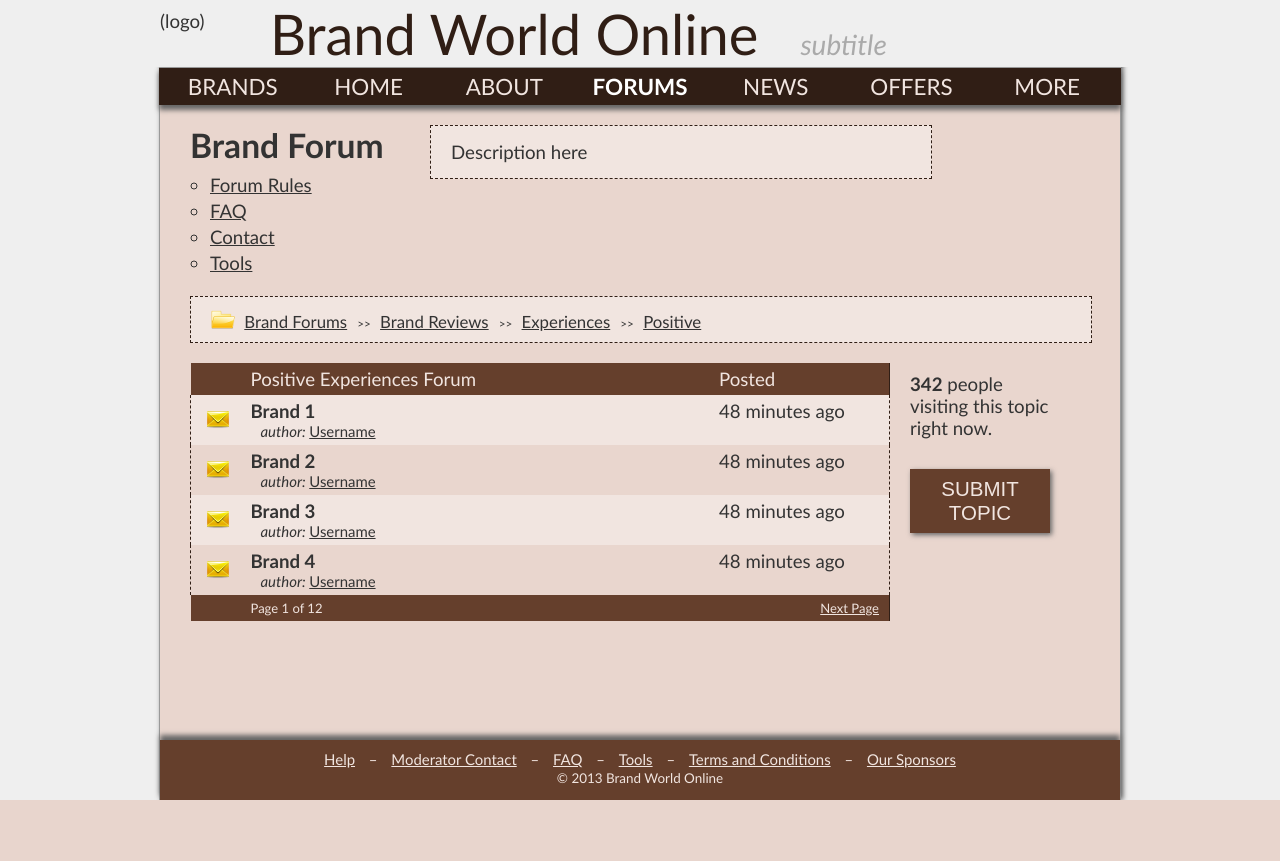
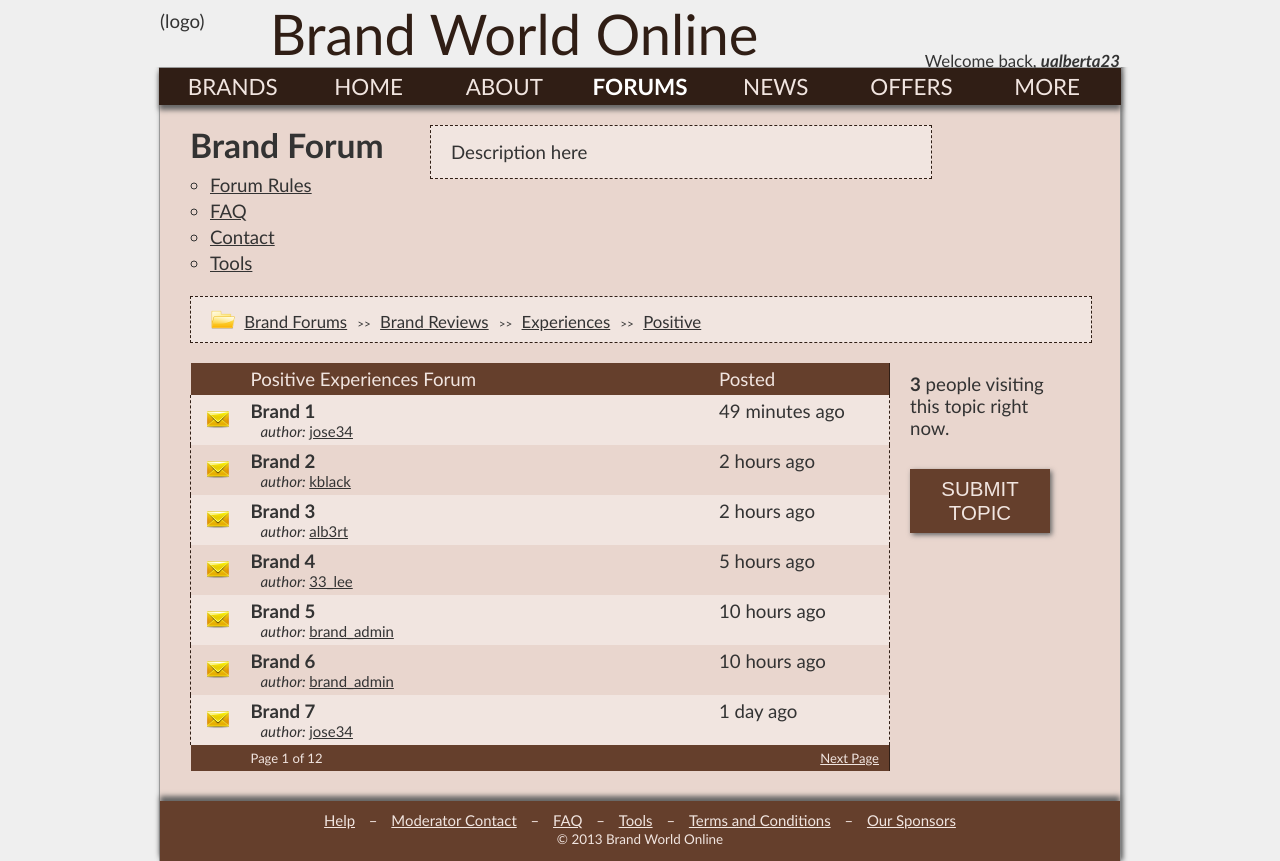
Before and after one commit to krisrm/fake-forum, a PHP site: page /forum.php in a window 1280 px wide. Before the commit the page ends 800 px from the top, so only its background shows below. Run offline with PHP 8.4, Linux system fonts and the light colour scheme; some libraries are stand-ins or nearby versions.

Commit message:
updated several items

```diff
--- a/assets/css/styles.css
+++ b/assets/css/styles.css
@@ -56,6 +56,18 @@ html, body {
 	left: 1.5em;
 	color: #aaa;
 	font-style: italic;
+}
+#header .logged-in {
+	display: inline;
+	float: right;
+	position: relative;
+	right: 10px;
+	top: 50px;
+	font-size: 0.9em;
+}
+#header .logged-in .username{
+	font-style: italic;
+	font-weight: bold;
 }
 
 #menu {
@@ -215,7 +227,7 @@ p {
 	border-collapse: collapse;
 }
 .forum-posts thead{
-	font-weight: strong;
+	font-weight: bold;
 	color: #f1e5e0;
 }
 
--- a/constants.php
+++ b/constants.php
@@ -5,7 +5,47 @@ define('TITLE','Brand World Online - Forums');
 
 //Company name (used in header and footer)
 define('COMPANY_NAME','Brand World Online');
+define('SUBTITLE','');
+
+//currently "logged in" user
+define('USERNAME','ualberta23');
 
 //description used at top of page
 define('DESCRIPTION','description here');
+
+$forum_entries = array(
+	new ForumEntry("Brand 1", "jose34","49 minutes ago"),
+	new ForumEntry("Brand 2", "kblack","2 hours ago"),
+	new ForumEntry("Brand 3", "alb3rt","2 hours ago"),
+	new ForumEntry("Brand 4", "33_lee","5 hours ago"),
+	new ForumEntry("Brand 5", "brand_admin","10 hours ago"),
+	new ForumEntry("Brand 6", "brand_admin","10 hours ago"),
+	new ForumEntry("Brand 7", "jose34","1 day ago"),
+);
+
+$num_people_conditions = array(
+	"Low" => array(3, 5, 4),
+	"High"=> array(342, 346, 347));
+$timer_intervals = array(15, 30, 20);
+
+
+//TODO get from cookie
+$current_case = "Low";
+
+class ForumEntry{
+	public $title;
+	public $author;
+	public $time;
+
+	public function __construct($title, $author, $time){
+		$this->title = $title;
+		$this->author = $author;
+		$this->time = $time;
+	}
+
+}
+
+
+
+
 ?>
--- a/forum.php
+++ b/forum.php
@@ -5,12 +5,16 @@ include 'head.php';
 <body>
 	<div id="container" class="container_12">
 		<div id="header">
+			<div class="logged-in">
+				Welcome back, <span class="username"><?=USERNAME?></span>
+			</div>
 			<div class="logo">
 				(logo)
 			</div>
 			<div class="title">
-				<?=COMPANY_NAME ?><span class="sub"><?="subtitle" ?></span>
+				<?=COMPANY_NAME ?><span class="sub"><?=SUBTITLE?></span>
 			</div>
+
 		</div>
 		<div id="menu">
 				<ul class="main-menu">
@@ -81,27 +85,13 @@ include 'head.php';
 								</tr>
 							</thead>
 							<tbody>
+								<?php foreach ($forum_entries as $entry):?>
 								<tr>
 									<td class="icon"><span></span></td>
-									<td><span class="title">Brand 1</span><span class="author">author: <a href="#">Username</a></span></td>
-									<td>48 minutes ago</td>
+									<td><span class="title"><?=$entry->title?></span><span class="author">author: <a href="#"><?=$entry->author?></a></span></td>
+									<td><?=$entry->time?></td>
 								</tr>
-								<tr>
-									<td class="icon"><span></span></td>
-									<td><span class="title">Brand 2</span><span class="author">author: <a href="#">Username</a></span></td>
-									<td>48 minutes ago</td>
-								</tr>
-								<tr>
-									<td class="icon"><span></span></td>
-									<td><span class="title">Brand 3</span><span class="author">author: <a href="#">Username</a></span></td>
-									<td>48 minutes ago</td>
-								</tr>
-								<tr>
-									<td class="icon"><span></span></td>
-									<td><span class="title">Brand 4</span><span class="author">author: <a href="#">Username</a></span></td>
-									<td>48 minutes ago</td>
-								</tr>
-
+								<?php endforeach;?>
 							</tbody>
 							<tfoot>
 								<tr><td></td>
@@ -125,36 +115,29 @@ include 'head.php';
 				</span>
 				<br>
 				<script type="text/javascript">
+					var num_people = <?=json_encode($num_people_conditions[$current_case])?>;
+					var timerIntervals = <?=json_encode($timer_intervals)?>;
+					var currentInterval = 0;
+					var currentTime = 0;
 					$(function() {
 						$('.year').html(new Date().getFullYear());
+						$('.num-people').html(num_people[currentInterval]);
+						setInterval(function(){
+							currentTime += 1;
+							if (currentTime == timerIntervals[currentInterval]){
+								currentInterval ++;
+								currentInterval %= timerIntervals.length;
+								currentTime = 0;
+								$('.num-people').html(num_people[currentInterval]);
+							}
+
+						},1000);
 					})
 				</script>
 				<span class="copyright"> &copy; <span class="year">2013</span> <?=COMPANY_NAME ?></span>
 			</div>
 		</div>
 	</div>
-	<!-- 	<div id="outer" class="">
 
-	<div id="header" class="grid_16">
-
-	</div>
-	<div id="main" class="grid_16">
-
-	<div id="footer">
-
-	<div class="container_16">
-	<div class="content">
-	<a href="help.php">Help</a> &ndash; <a href="moderator-contact.php">Moderator Contact</a> &ndash; <a href="faq.php">FAQ</a> &ndash; <a href="tools.php">Tools</a> &ndash; <a href="terms.php">Terms and Conditions</a> &ndash; <a href="sponsors.php">Our Sponsors</a>
-	<br>
-	<script type="text/javascript">
-	$(function() {
-	$('.year').html(new Date().getFullYear());
-	})
-	</script>
-	<span class="copyright"> &copy; <span class="year">2013</span> <?=COMPANY_NAME ?></span>
-	</div>
-	</div>
-	</div>
-	</div>-->
 </body>
 </html>
```
